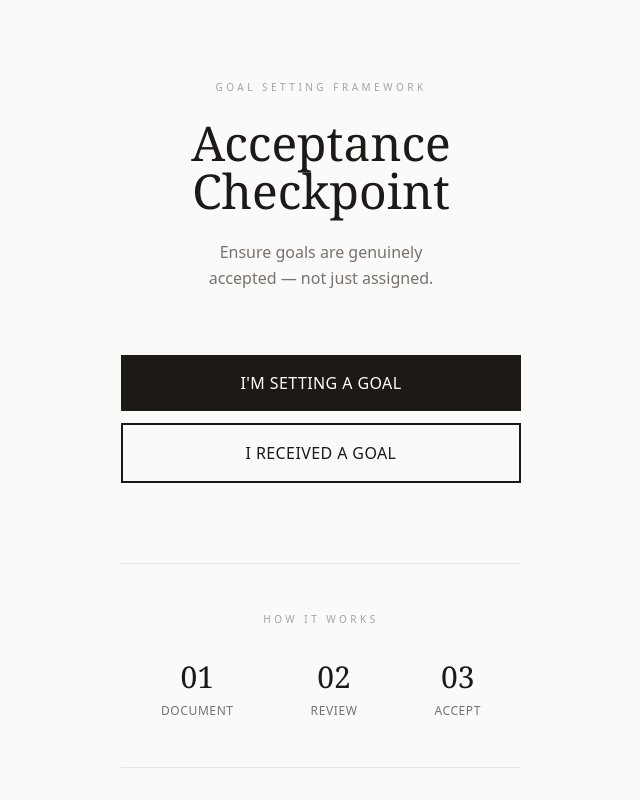
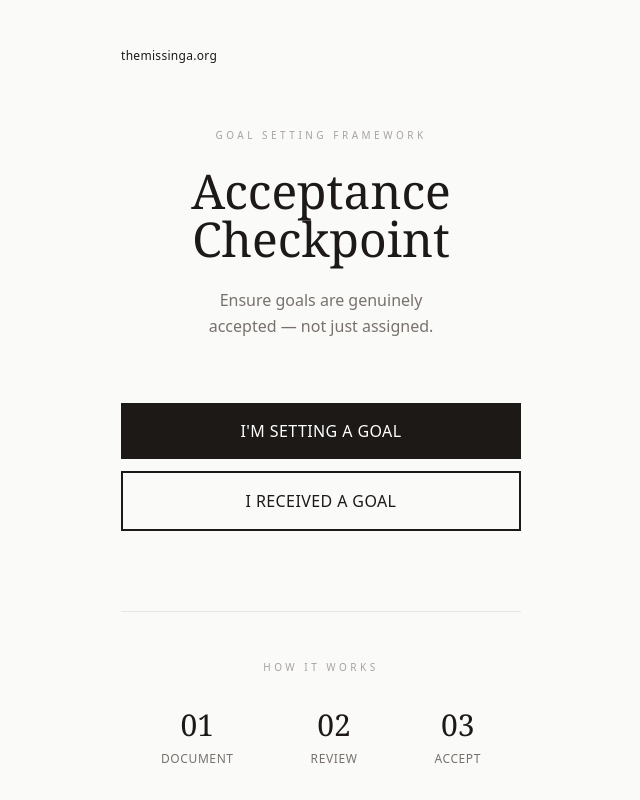
Before and after one commit to curtgiddings/-acceptance-checkpoint, a Next.js app: page / in a window 1280 px wide. Shown: the top 800 px of the page, without its empty margins (319-959 px from the left). Built offline with nearby package versions, Linux system fonts and the light colour scheme.

Commit message:
Add brand to homepage

```diff
--- a/app/page.tsx
+++ b/app/page.tsx
@@ -3,8 +3,13 @@ import Link from 'next/link'
 export default function Home() {
   return (
     <div className="animate-fade-in">
+      {/* Brand */}
+      <div className="mb-16">
+        <p className="text-xs font-medium tracking-wide text-stone-900">themissinga.org</p>
+      </div>
+
       {/* Header */}
-      <div className="text-center mb-16 pt-8">
+      <div className="text-center mb-16">
         <p className="text-[10px] uppercase tracking-[0.35em] text-stone-400 mb-6">
           Goal Setting Framework
         </p>
```
